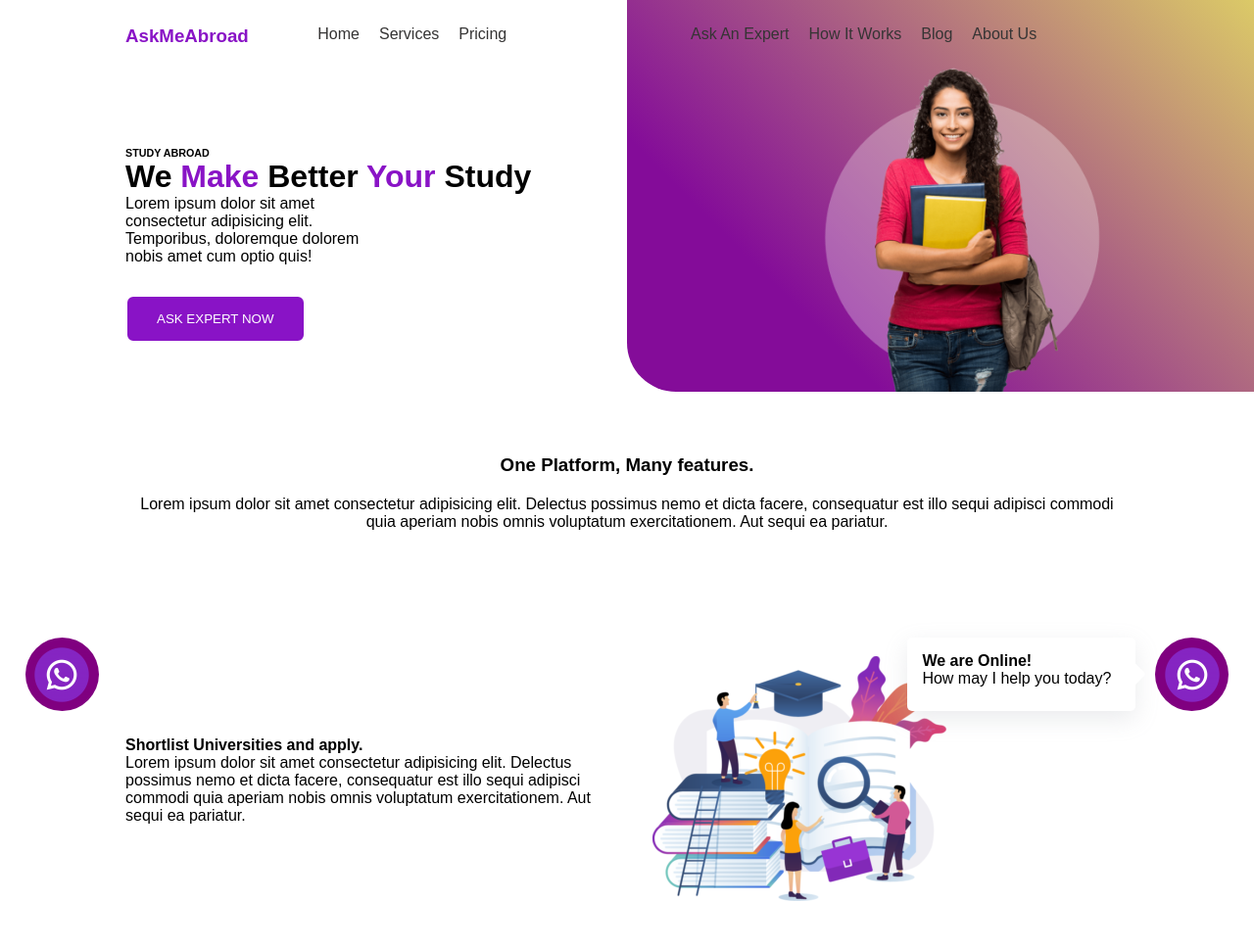
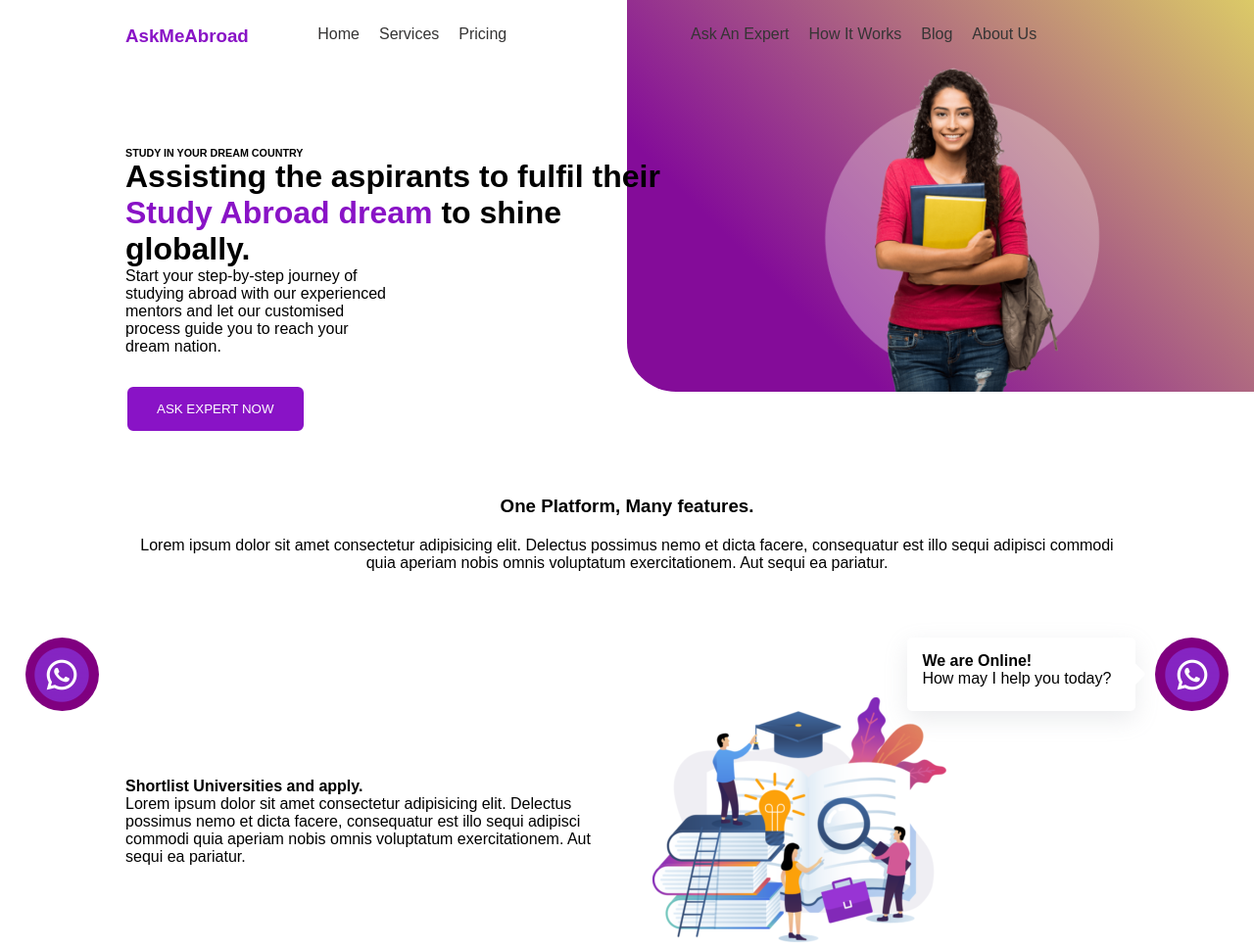
Before and after one commit to Silasshaibu/askmeabroad.com, a plain HTML site: page index.html in a window 1280 px wide. Shown: the top 969 px of the page at 98% size. Drawn offline with Linux system fonts and the light colour scheme.

Commit message:
Update index.html

```diff
--- a/index.html
+++ b/index.html
@@ -41,9 +41,9 @@
 
     <div class="heroSection">
         <div>
-            <h6>STUDY ABROAD</h6>
-            <h1>We <span class="accent">Make</span> Better <span class="accent">Your</span> Study</h1>
-            <p>Lorem ipsum dolor sit amet consectetur adipisicing elit. Temporibus, doloremque dolorem nobis amet cum optio quis!</p>
+            <h6>STUDY IN YOUR DREAM COUNTRY</h6>
+            <h1>Assisting the aspirants to fulfil their <span class="accent">Study Abroad dream</span> to shine globally.</h1>
+            <p>Start your step-by-step journey of studying abroad with our experienced mentors and let our customised process guide you to reach your dream nation.</p>
             <button class="primary">ASK EXPERT NOW</button>
         </div>
         <div class="heroRightReveal">
```
